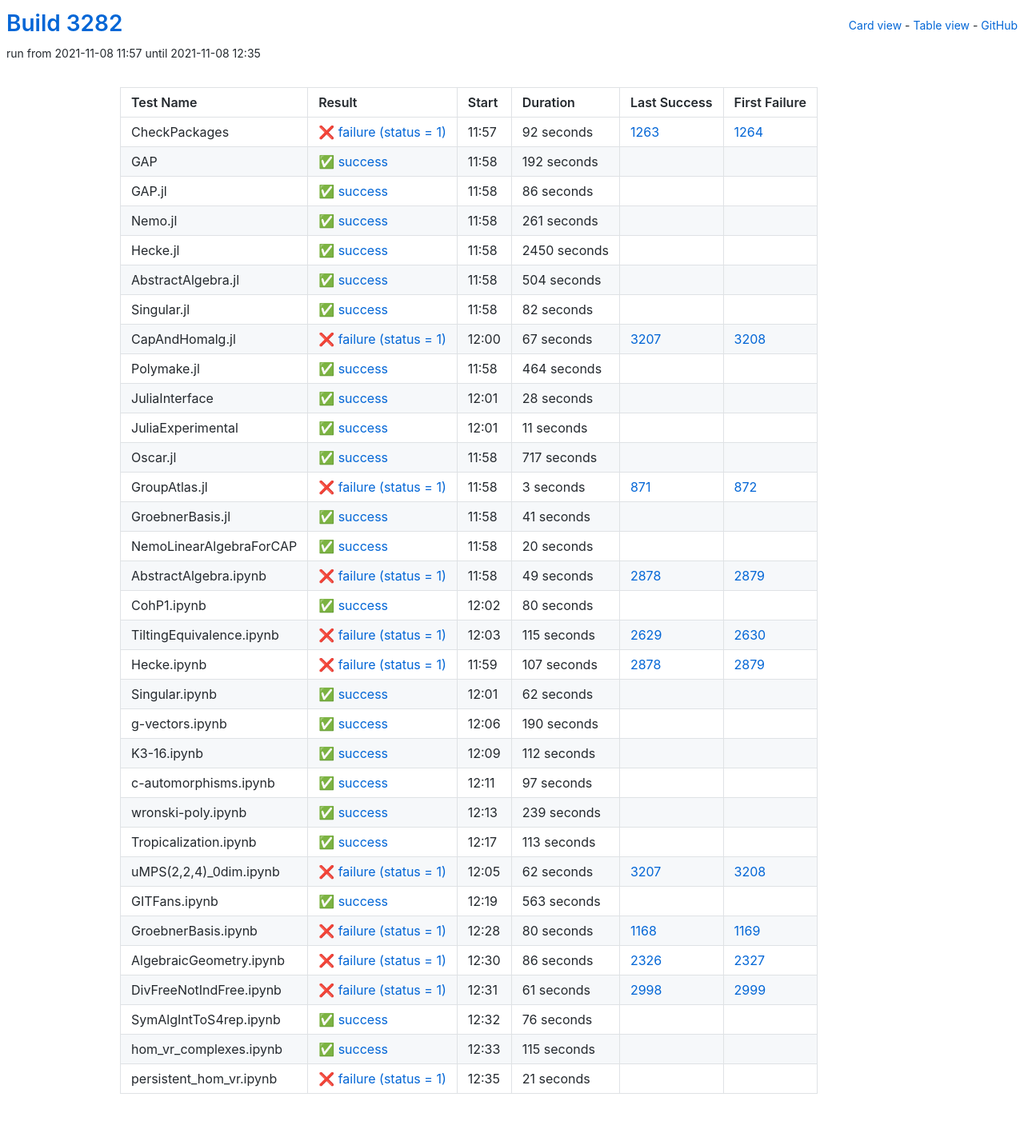
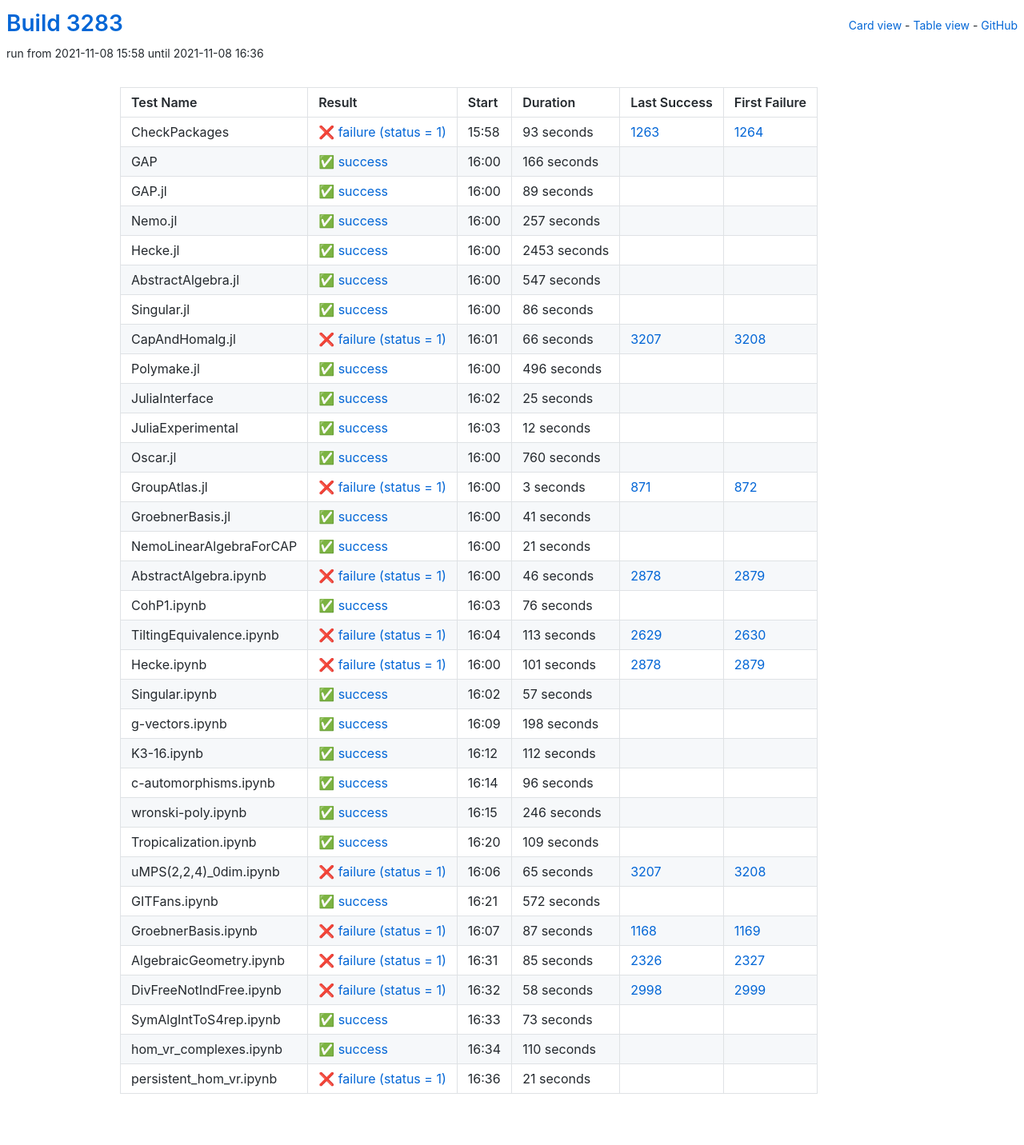
Before and after one commit to oscar-system/oscar-ci-status-stable, a Jekyll site: the page built from table.html, in a window 1280 px wide. Shown: the whole page at 80% size. Built offline with Jekyll 4.4.1, drawn with Linux system fonts in a browser that asks for light colours.

Commit message:
Build #3283

```diff
--- a/_data/ci.yml
+++ b/_data/ci.yml
@@ -1,6 +1,6 @@
 ---
-build: 3282
-build_url: https://oscarci.mathematik.uni-kl.de/job/oscar-stable/3282/
+build: 3283
+build_url: https://oscarci.mathematik.uni-kl.de/job/oscar-stable/3283/
 job: oscar-stable
 organization: oscar-system
 repo: oscar-ci-status-stable
@@ -8,32 +8,80 @@ repourl: https://github.com/oscar-system/oscar-ci-status-stable
 tests:
 - name: CheckPackages
   id: checkpackages
-  log: https://oscarci.mathematik.uni-kl.de/job/oscar-stable/3282/artifact/logs/build-3282/CheckPackages.log
-  start: 2021-11-08 11:57
+  log: https://oscarci.mathematik.uni-kl.de/job/oscar-stable/3283/artifact/logs/build-3283/CheckPackages.log
+  start: 2021-11-08 15:58
   success: false
   exitcode: 1
   status: failure
-  duration: 92
+  duration: 93
   last_success: 1263
   last_success_url: https://oscarci.mathematik.uni-kl.de/job/oscar-stable/1263/
   first_failure: 1264
   first_failure_url: https://oscarci.mathematik.uni-kl.de/job/oscar-stable/1264/
 - name: GAP
   id: gap
-  log: https://oscarci.mathematik.uni-kl.de/job/oscar-stable/3282/artifact/logs/build-3282/GAP.log
-  start: 2021-11-08 11:58
+  log: https://oscarci.mathematik.uni-kl.de/job/oscar-stable/3283/artifact/logs/build-3283/GAP.log
+  start: 2021-11-08 16:00
   success: true
   exitcode: 0
   status: success
-  duration: 192
+  duration: 166
   last_success: false
   last_success_url:
   first_failure: false
   first_failure_url:
 - name: GAP.jl
   id: gap-jl
-  log: https://oscarci.mathematik.uni-kl.de/job/oscar-stable/3282/artifact/logs/build-3282/GAP.jl.log
-  start: 2021-11-08 11:58
+  log: https://oscarci.mathematik.uni-kl.de/job/oscar-stable/3283/artifact/logs/build-3283/GAP.jl.log
+  start: 2021-11-08 16:00
+  success: true
+  exitcode: 0
+  status: success
+  duration: 89
+  last_success: false
+  last_success_url:
+  first_failure: false
+  first_failure_url:
+- name: Nemo.jl
+  id: nemo-jl
+  log: https://oscarci.mathematik.uni-kl.de/job/oscar-stable/3283/artifact/logs/build-3283/Nemo.jl.log
+  start: 2021-11-08 16:00
+  success: true
+  exitcode: 0
+  status: success
+  duration: 257
+  last_success: false
+  last_success_url:
+  first_failure: false
+  first_failure_url:
+- name: Hecke.jl
+  id: hecke-jl
+  log: https://oscarci.mathematik.uni-kl.de/job/oscar-stable/3283/artifact/logs/build-3283/Hecke.jl.log
+  start: 2021-11-08 16:00
+  success: true
+  exitcode: 0
+  status: success
+  duration: 2453
+  last_success: false
+  last_success_url:
+  first_failure: false
+  first_failure_url:
+- name: AbstractAlgebra.jl
+  id: abstractalgebra-jl
+  log: https://oscarci.mathematik.uni-kl.de/job/oscar-stable/3283/artifact/logs/build-3283/AbstractAlgebra.jl.log
+  start: 2021-11-08 16:00
+  success: true
+  exitcode: 0
+  status: success
+  duration: 547
+  last_success: false
+  last_success_url:
+  first_failure: false
+  first_failure_url:
+- name: Singular.jl
+  id: singular-jl
+  log: https://oscarci.mathematik.uni-kl.de/job/oscar-stable/3283/artifact/logs/build-3283/Singular.jl.log
+  start: 2021-11-08 16:00
   success: true
   exitcode: 0
   status: success
@@ -42,118 +90,70 @@ tests:
   last_success_url:
   first_failure: false
   first_failure_url:
-- name: Nemo.jl
-  id: nemo-jl
-  log: https://oscarci.mathematik.uni-kl.de/job/oscar-stable/3282/artifact/logs/build-3282/Nemo.jl.log
-  start: 2021-11-08 11:58
-  success: true
-  exitcode: 0
-  status: success
-  duration: 261
-  last_success: false
-  last_success_url:
-  first_failure: false
-  first_failure_url:
-- name: Hecke.jl
-  id: hecke-jl
-  log: https://oscarci.mathematik.uni-kl.de/job/oscar-stable/3282/artifact/logs/build-3282/Hecke.jl.log
-  start: 2021-11-08 11:58
-  success: true
-  exitcode: 0
-  status: success
-  duration: 2450
-  last_success: false
-  last_success_url:
-  first_failure: false
-  first_failure_url:
-- name: AbstractAlgebra.jl
-  id: abstractalgebra-jl
-  log: https://oscarci.mathematik.uni-kl.de/job/oscar-stable/3282/artifact/logs/build-3282/AbstractAlgebra.jl.log
-  start: 2021-11-08 11:58
-  success: true
-  exitcode: 0
-  status: success
-  duration: 504
-  last_success: false
-  last_success_url:
-  first_failure: false
-  first_failure_url:
-- name: Singular.jl
-  id: singular-jl
-  log: https://oscarci.mathematik.uni-kl.de/job/oscar-stable/3282/artifact/logs/build-3282/Singular.jl.log
-  start: 2021-11-08 11:58
-  success: true
-  exitcode: 0
-  status: success
-  duration: 82
-  last_success: false
-  last_success_url:
-  first_failure: false
-  first_failure_url:
 - name: CapAndHomalg.jl
   id: capandhomalg-jl
-  log: https://oscarci.mathematik.uni-kl.de/job/oscar-stable/3282/artifact/logs/build-3282/CapAndHomalg.jl.log
-  start: 2021-11-08 12:00
+  log: https://oscarci.mathematik.uni-kl.de/job/oscar-stable/3283/artifact/logs/build-3283/CapAndHomalg.jl.log
+  start: 2021-11-08 16:01
   success: false
   exitcode: 1
   status: failure
-  duration: 67
+  duration: 66
   last_success: 3207
   last_success_url: https://oscarci.mathematik.uni-kl.de/job/oscar-stable/3207/
   first_failure: 3208
   first_failure_url: https://oscarci.mathematik.uni-kl.de/job/oscar-stable/3208/
 - name: Polymake.jl
   id: polymake-jl
-  log: https://oscarci.mathematik.uni-kl.de/job/oscar-stable/3282/artifact/logs/build-3282/Polymake.jl.log
-  start: 2021-11-08 11:58
+  log: https://oscarci.mathematik.uni-kl.de/job/oscar-stable/3283/artifact/logs/build-3283/Polymake.jl.log
+  start: 2021-11-08 16:00
   success: true
   exitcode: 0
   status: success
-  duration: 464
+  duration: 496
   last_success: false
   last_success_url:
   first_failure: false
   first_failure_url:
 - name: JuliaInterface
   id: juliainterface
-  log: https://oscarci.mathematik.uni-kl.de/job/oscar-stable/3282/artifact/logs/build-3282/JuliaInterface.log
-  start: 2021-11-08 12:01
+  log: https://oscarci.mathematik.uni-kl.de/job/oscar-stable/3283/artifact/logs/build-3283/JuliaInterface.log
+  start: 2021-11-08 16:02
   success: true
   exitcode: 0
   status: success
-  duration: 28
+  duration: 25
   last_success: false
   last_success_url:
   first_failure: false
   first_failure_url:
 - name: JuliaExperimental
   id: juliaexperimental
-  log: https://oscarci.mathematik.uni-kl.de/job/oscar-stable/3282/artifact/logs/build-3282/JuliaExperimental.log
-  start: 2021-11-08 12:01
+  log: https://oscarci.mathematik.uni-kl.de/job/oscar-stable/3283/artifact/logs/build-3283/JuliaExperimental.log
+  start: 2021-11-08 16:03
   success: true
   exitcode: 0
   status: success
-  duration: 11
+  duration: 12
   last_success: false
   last_success_url:
   first_failure: false
   first_failure_url:
 - name: Oscar.jl
   id: oscar-jl
-  log: https://oscarci.mathematik.uni-kl.de/job/oscar-stable/3282/artifact/logs/build-3282/Oscar.jl.log
-  start: 2021-11-08 11:58
+  log: https://oscarci.mathematik.uni-kl.de/job/oscar-stable/3283/artifact/logs/build-3283/Oscar.jl.log
+  start: 2021-11-08 16:00
   success: true
   exitcode: 0
   status: success
-  duration: 717
+  duration: 760
   last_success: false
   last_success_url:
   first_failure: false
   first_failure_url:
 - name: GroupAtlas.jl
   id: groupatlas-jl
-  log: https://oscarci.mathematik.uni-kl.de/job/oscar-stable/3282/artifact/logs/build-3282/GroupAtlas.jl.log
-  start: 2021-11-08 11:58
+  log: https://oscarci.mathematik.uni-kl.de/job/oscar-stable/3283/artifact/logs/build-3283/GroupAtlas.jl.log
+  start: 2021-11-08 16:00
   success: false
   exitcode: 1
   status: failure
@@ -164,8 +164,8 @@ tests:
   first_failure_url: https://oscarci.mathematik.uni-kl.de/job/oscar-stable/872/
 - name: GroebnerBasis.jl
   id: groebnerbasis-jl
-  log: https://oscarci.mathematik.uni-kl.de/job/oscar-stable/3282/artifact/logs/build-3282/GroebnerBasis.jl.log
-  start: 2021-11-08 11:58
+  log: https://oscarci.mathematik.uni-kl.de/job/oscar-stable/3283/artifact/logs/build-3283/GroebnerBasis.jl.log
+  start: 2021-11-08 16:00
   success: true
   exitcode: 0
   status: success
@@ -176,92 +176,92 @@ tests:
   first_failure_url:
 - name: NemoLinearAlgebraForCAP
   id: nemolinearalgebraforcap
-  log: https://oscarci.mathematik.uni-kl.de/job/oscar-stable/3282/artifact/logs/build-3282/NemoLinearAlgebraForCAP.log
-  start: 2021-11-08 11:58
+  log: https://oscarci.mathematik.uni-kl.de/job/oscar-stable/3283/artifact/logs/build-3283/NemoLinearAlgebraForCAP.log
+  start: 2021-11-08 16:00
   success: true
   exitcode: 0
   status: success
-  duration: 20
+  duration: 21
   last_success: false
   last_success_url:
   first_failure: false
   first_failure_url:
 - name: AbstractAlgebra.ipynb
   id: abstractalgebra-ipynb
-  log: https://oscarci.mathematik.uni-kl.de/job/oscar-stable/3282/artifact/logs/build-3282/AbstractAlgebra.ipynb.log
-  start: 2021-11-08 11:58
+  log: https://oscarci.mathematik.uni-kl.de/job/oscar-stable/3283/artifact/logs/build-3283/AbstractAlgebra.ipynb.log
+  start: 2021-11-08 16:00
   success: false
   exitcode: 1
   status: failure
-  duration: 49
+  duration: 46
   last_success: 2878
   last_success_url: https://oscarci.mathematik.uni-kl.de/job/oscar-stable/2878/
   first_failure: 2879
   first_failure_url: https://oscarci.mathematik.uni-kl.de/job/oscar-stable/2879/
 - name: CohP1.ipynb
   id: cohp1-ipynb
-  log: https://oscarci.mathematik.uni-kl.de/job/oscar-stable/3282/artifact/logs/build-3282/CohP1.ipynb.log
-  start: 2021-11-08 12:02
+  log: https://oscarci.mathematik.uni-kl.de/job/oscar-stable/3283/artifact/logs/build-3283/CohP1.ipynb.log
+  start: 2021-11-08 16:03
   success: true
   exitcode: 0
   status: success
-  duration: 80
+  duration: 76
   last_success: false
   last_success_url:
   first_failure: false
   first_failure_url:
 - name: TiltingEquivalence.ipynb
   id: tiltingequivalence-ipynb
-  log: https://oscarci.mathematik.uni-kl.de/job/oscar-stable/3282/artifact/logs/build-3282/TiltingEquivalence.ipynb.log
-  start: 2021-11-08 12:03
+  log: https://oscarci.mathematik.uni-kl.de/job/oscar-stable/3283/artifact/logs/build-3283/TiltingEquivalence.ipynb.log
+  start: 2021-11-08 16:04
   success: false
   exitcode: 1
   status: failure
-  duration: 115
+  duration: 113
   last_success: 2629
   last_success_url: https://oscarci.mathematik.uni-kl.de/job/oscar-stable/2629/
   first_failure: 2630
   first_failure_url: https://oscarci.mathematik.uni-kl.de/job/oscar-stable/2630/
 - name: Hecke.ipynb
   id: hecke-ipynb
-  log: https://oscarci.mathematik.uni-kl.de/job/oscar-stable/3282/artifact/logs/build-3282/Hecke.ipynb.log
-  start: 2021-11-08 11:59
+  log: https://oscarci.mathematik.uni-kl.de/job/oscar-stable/3283/artifact/logs/build-3283/Hecke.ipynb.log
+  start: 2021-11-08 16:00
   success: false
   exitcode: 1
   status: failure
-  duration: 107
+  duration: 101
   last_success: 2878
   last_success_url: https://oscarci.mathematik.uni-kl.de/job/oscar-stable/2878/
   first_failure: 2879
   first_failure_url: https://oscarci.mathematik.uni-kl.de/job/oscar-stable/2879/
 - name: Singular.ipynb
   id: singular-ipynb
-  log: https://oscarci.mathematik.uni-kl.de/job/oscar-stable/3282/artifact/logs/build-3282/Singular.ipynb.log
-  start: 2021-11-08 12:01
+  log: https://oscarci.mathematik.uni-kl.de/job/oscar-stable/3283/artifact/logs/build-3283/Singular.ipynb.log
+  start: 2021-11-08 16:02
   success: true
   exitcode: 0
   status: success
-  duration: 62
+  duration: 57
   last_success: false
   last_success_url:
   first_failure: false
   first_failure_url:
 - name: g-vectors.ipynb
   id: g-vectors-ipynb
-  log: https://oscarci.mathematik.uni-kl.de/job/oscar-stable/3282/artifact/logs/build-3282/g-vectors.ipynb.log
-  start: 2021-11-08 12:06
+  log: https://oscarci.mathematik.uni-kl.de/job/oscar-stable/3283/artifact/logs/build-3283/g-vectors.ipynb.log
+  start: 2021-11-08 16:09
   success: true
   exitcode: 0
   status: success
-  duration: 190
+  duration: 198
   last_success: false
   last_success_url:
   first_failure: false
   first_failure_url:
 - name: K3-16.ipynb
   id: k3-16-ipynb
-  log: https://oscarci.mathematik.uni-kl.de/job/oscar-stable/3282/artifact/logs/build-3282/K3-16.ipynb.log
-  start: 2021-11-08 12:09
+  log: https://oscarci.mathematik.uni-kl.de/job/oscar-stable/3283/artifact/logs/build-3283/K3-16.ipynb.log
+  start: 2021-11-08 16:12
   success: true
   exitcode: 0
   status: success
@@ -272,128 +272,128 @@ tests:
   first_failure_url:
 - name: c-automorphisms.ipynb
   id: c-automorphisms-ipynb
-  log: https://oscarci.mathematik.uni-kl.de/job/oscar-stable/3282/artifact/logs/build-3282/c-automorphisms.ipynb.log
-  start: 2021-11-08 12:11
+  log: https://oscarci.mathematik.uni-kl.de/job/oscar-stable/3283/artifact/logs/build-3283/c-automorphisms.ipynb.log
+  start: 2021-11-08 16:14
   success: true
   exitcode: 0
   status: success
-  duration: 97
+  duration: 96
   last_success: false
   last_success_url:
   first_failure: false
   first_failure_url:
 - name: wronski-poly.ipynb
   id: wronski-poly-ipynb
-  log: https://oscarci.mathematik.uni-kl.de/job/oscar-stable/3282/artifact/logs/build-3282/wronski-poly.ipynb.log
-  start: 2021-11-08 12:13
+  log: https://oscarci.mathematik.uni-kl.de/job/oscar-stable/3283/artifact/logs/build-3283/wronski-poly.ipynb.log
+  start: 2021-11-08 16:15
   success: true
   exitcode: 0
   status: success
-  duration: 239
+  duration: 246
   last_success: false
   last_success_url:
   first_failure: false
   first_failure_url:
 - name: Tropicalization.ipynb
   id: tropicalization-ipynb
-  log: https://oscarci.mathematik.uni-kl.de/job/oscar-stable/3282/artifact/logs/build-3282/Tropicalization.ipynb.log
-  start: 2021-11-08 12:17
+  log: https://oscarci.mathematik.uni-kl.de/job/oscar-stable/3283/artifact/logs/build-3283/Tropicalization.ipynb.log
+  start: 2021-11-08 16:20
   success: true
   exitcode: 0
   status: success
-  duration: 113
+  duration: 109
   last_success: false
   last_success_url:
   first_failure: false
   first_failure_url:
 - name: uMPS(2,2,4)_0dim.ipynb
   id: umps-2-2-4-0dim-ipynb
-  log: https://oscarci.mathematik.uni-kl.de/job/oscar-stable/3282/artifact/logs/build-3282/uMPS-2-2-4-_0dim.ipynb.log
-  start: 2021-11-08 12:05
+  log: https://oscarci.mathematik.uni-kl.de/job/oscar-stable/3283/artifact/logs/build-3283/uMPS-2-2-4-_0dim.ipynb.log
+  start: 2021-11-08 16:06
   success: false
   exitcode: 1
   status: failure
-  duration: 62
+  duration: 65
   last_success: 3207
   last_success_url: https://oscarci.mathematik.uni-kl.de/job/oscar-stable/3207/
   first_failure: 3208
   first_failure_url: https://oscarci.mathematik.uni-kl.de/job/oscar-stable/3208/
 - name: GITFans.ipynb
   id: gitfans-ipynb
-  log: https://oscarci.mathematik.uni-kl.de/job/oscar-stable/3282/artifact/logs/build-3282/GITFans.ipynb.log
-  start: 2021-11-08 12:19
+  log: https://oscarci.mathematik.uni-kl.de/job/oscar-stable/3283/artifact/logs/build-3283/GITFans.ipynb.log
+  start: 2021-11-08 16:21
   success: true
   exitcode: 0
   status: success
-  duration: 563
+  duration: 572
   last_success: false
   last_success_url:
   first_failure: false
   first_failure_url:
 - name: GroebnerBasis.ipynb
   id: groebnerbasis-ipynb
-  log: https://oscarci.mathematik.uni-kl.de/job/oscar-stable/3282/artifact/logs/build-3282/GroebnerBasis.ipynb.log
-  start: 2021-11-08 12:28
+  log: https://oscarci.mathematik.uni-kl.de/job/oscar-stable/3283/artifact/logs/build-3283/GroebnerBasis.ipynb.log
+  start: 2021-11-08 16:07
   success: false
   exitcode: 1
   status: failure
-  duration: 80
+  duration: 87
   last_success: 1168
   last_success_url: https://oscarci.mathematik.uni-kl.de/job/oscar-stable/1168/
   first_failure: 1169
   first_failure_url: https://oscarci.mathematik.uni-kl.de/job/oscar-stable/1169/
 - name: AlgebraicGeometry.ipynb
   id: algebraicgeometry-ipynb
-  log: https://oscarci.mathematik.uni-kl.de/job/oscar-stable/3282/artifact/logs/build-3282/AlgebraicGeometry.ipynb.log
-  start: 2021-11-08 12:30
+  log: https://oscarci.mathematik.uni-kl.de/job/oscar-stable/3283/artifact/logs/build-3283/AlgebraicGeometry.ipynb.log
+  start: 2021-11-08 16:31
   success: false
   exitcode: 1
   status: failure
-  duration: 86
+  duration: 85
   last_success: 2326
   last_success_url: https://oscarci.mathematik.uni-kl.de/job/oscar-stable/2326/
   first_failure: 2327
   first_failure_url: https://oscarci.mathematik.uni-kl.de/job/oscar-stable/2327/
 - name: DivFreeNotIndFree.ipynb
   id: divfreenotindfree-ipynb
-  log: https://oscarci.mathematik.uni-kl.de/job/oscar-stable/3282/artifact/logs/build-3282/DivFreeNotIndFree.ipynb.log
-  start: 2021-11-08 12:31
+  log: https://oscarci.mathematik.uni-kl.de/job/oscar-stable/3283/artifact/logs/build-3283/DivFreeNotIndFree.ipynb.log
+  start: 2021-11-08 16:32
   success: false
   exitcode: 1
   status: failure
-  duration: 61
+  duration: 58
   last_success: 2998
   last_success_url: https://oscarci.mathematik.uni-kl.de/job/oscar-stable/2998/
   first_failure: 2999
   first_failure_url: https://oscarci.mathematik.uni-kl.de/job/oscar-stable/2999/
 - name: SymAlgIntToS4rep.ipynb
   id: symalginttos4rep-ipynb
-  log: https://oscarci.mathematik.uni-kl.de/job/oscar-stable/3282/artifact/logs/build-3282/SymAlgIntToS4rep.ipynb.log
-  start: 2021-11-08 12:32
+  log: https://oscarci.mathematik.uni-kl.de/job/oscar-stable/3283/artifact/logs/build-3283/SymAlgIntToS4rep.ipynb.log
+  start: 2021-11-08 16:33
   success: true
   exitcode: 0
   status: success
-  duration: 76
+  duration: 73
   last_success: false
   last_success_url:
   first_failure: false
   first_failure_url:
 - name: hom_vr_complexes.ipynb
   id: hom-vr-complexes-ipynb
-  log: https://oscarci.mathematik.uni-kl.de/job/oscar-stable/3282/artifact/logs/build-3282/hom_vr_complexes.ipynb.log
-  start: 2021-11-08 12:33
+  log: https://oscarci.mathematik.uni-kl.de/job/oscar-stable/3283/artifact/logs/build-3283/hom_vr_complexes.ipynb.log
+  start: 2021-11-08 16:34
   success: true
   exitcode: 0
   status: success
-  duration: 115
+  duration: 110
   last_success: false
   last_success_url:
   first_failure: false
   first_failure_url:
 - name: persistent_hom_vr.ipynb
   id: persistent-hom-vr-ipynb
-  log: https://oscarci.mathematik.uni-kl.de/job/oscar-stable/3282/artifact/logs/build-3282/persistent_hom_vr.ipynb.log
-  start: 2021-11-08 12:35
+  log: https://oscarci.mathematik.uni-kl.de/job/oscar-stable/3283/artifact/logs/build-3283/persistent_hom_vr.ipynb.log
+  start: 2021-11-08 16:36
   success: false
   exitcode: 1
   status: failure
```
Also changed, not shown: README.md.
